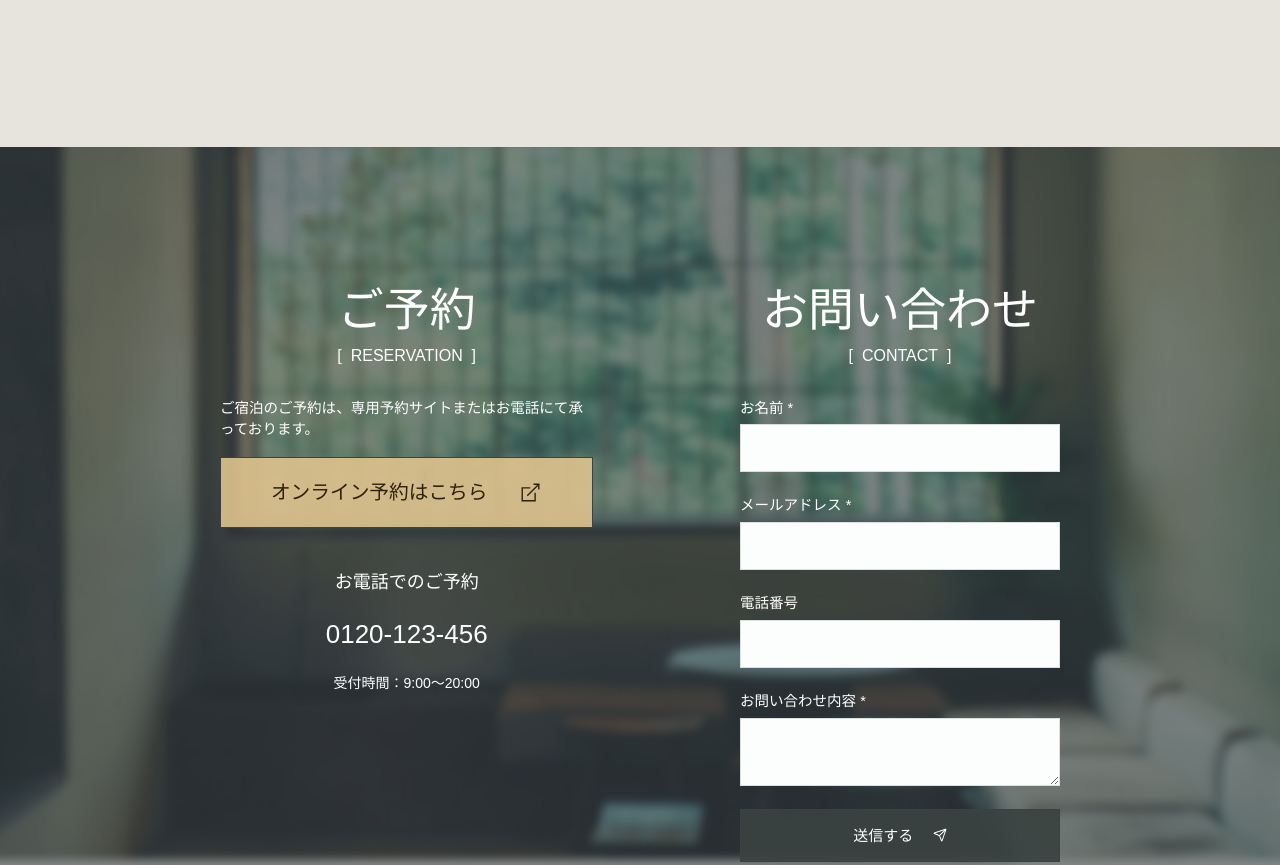
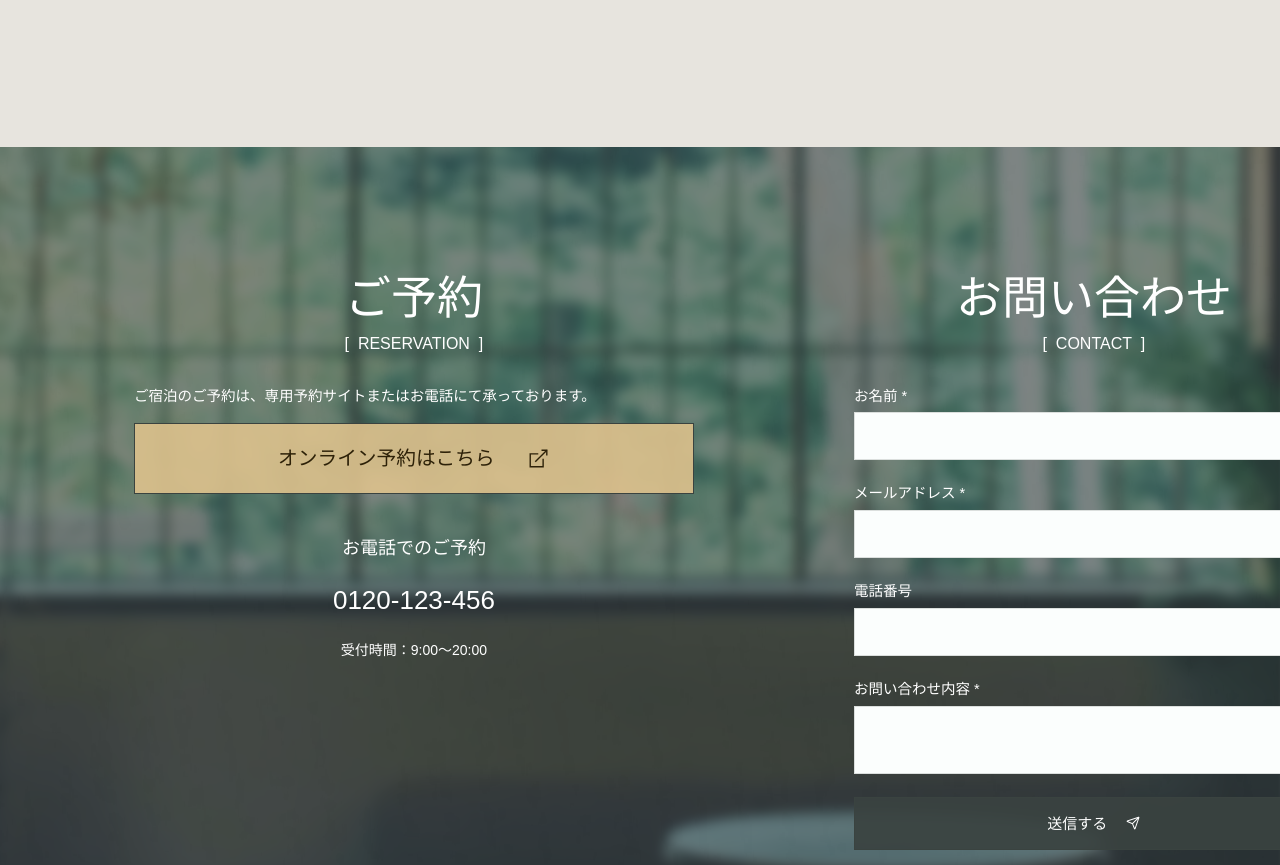
Before and after one commit to toyo0728/mock-project-d, a website: page index.html in a window 1280 px wide. Shown: the part 8424-9289 px from the top of the page. Drawn offline with Linux system fonts and the light colour scheme.

Commit message:
contactセクション背景修正

```diff
--- a/assets/js/script.js
+++ b/assets/js/script.js
@@ -9,14 +9,24 @@
     modal.setAttribute('aria-hidden', 'false');
     modal.classList.add('is-open');
     document.body.style.overflow = 'hidden';
-    const firstFocusable = modal.querySelector('button, [href], input, [tabindex]:not([tabindex="-1"])');
-    if (firstFocusable) firstFocusable.focus();
+
+    const container = modal.querySelector('.p-modal__container');
+    if (container) container.scrollTop = 0;
+
+    const focusTarget = modal.querySelector('.p-modal__title');
+    if (focusTarget) {
+      focusTarget.setAttribute('tabindex', '-1');
+      focusTarget.focus({ preventScroll: true });
+    }
   }
 
   function closeModal(modal) {
     modal.setAttribute('aria-hidden', 'true');
     modal.classList.remove('is-open');
     document.body.style.overflow = '';
+
+    const container = modal.querySelector('.p-modal__container');
+    if (container) container.scrollTop = 0;
   }
 
   openBtns.forEach((btn) => {
--- a/src/assets/sass/layout/_l-contact.scss
+++ b/src/assets/sass/layout/_l-contact.scss
@@ -4,6 +4,10 @@
   color: #fff;
   overflow: hidden;
   position: relative;
+
+  @media (min-width: 1000px) {
+    min-height: 1028px;
+  }
 }
 
 .l-contact__bg {
@@ -11,12 +15,28 @@
   position: absolute;
   z-index: 0;
 
+  @media (min-width: 1000px) {
+    left: 50%;
+    right: auto;
+    transform: translateX(-50%);
+    width: 100vw;
+  }
+
   &::after {
-    background-color: rgba(58, 67, 64, 0.64);
     content: '';
     inset: 0;
     position: absolute;
     z-index: 1;
+
+    @media (min-width: 1000px) {
+      background-color: rgba(58, 67, 64, 0.64);
+    }
+  }
+
+  picture {
+    display: block;
+    height: 100%;
+    width: 100%;
   }
 
   img {
@@ -27,17 +47,40 @@
     object-position: center;
     transform: scale(1.08);
     width: 100%;
+
+    @media (min-width: 1000px) {
+      height: 131.15%;
+      left: -4.69%;
+      position: absolute;
+      top: -28.21%;
+      transform: none;
+      width: 105.2%;
+    }
+
+    @media (min-width: 2560px) {
+      height: 100%;
+      left: 0;
+      object-fit: cover;
+      object-position: center;
+      top: 0;
+      width: 100%;
+    }
   }
 }
 
 .l-contact__inner {
   margin-inline: auto;
   max-width: 1920px;
-  padding-block: clamp(48px, calc(48px + (100vw - 320px) * 0.0957), 180px);
-  padding-inline: clamp(16px, calc(16px + (100vw - 320px) * 0.2125), 360px);
+  padding-block: 100px;
+  padding-inline: 25px;
   position: relative;
   width: 100%;
   z-index: 1;
+
+  @media (min-width: 1000px) {
+    padding-block: clamp(100px, calc(100px + (100vw - 1000px) * 0.1), 180px);
+    padding-inline: clamp(25px, calc(25px + (100vw - 1000px) * 0.389), 360px);
+  }
 }
 
 .l-contact .c-section-title-en {
--- a/src/assets/sass/project/_p-contact.scss
+++ b/src/assets/sass/project/_p-contact.scss
@@ -3,13 +3,13 @@
 .p-contact {
   display: flex;
   flex-direction: column;
-  gap: clamp(48px, calc(48px + (100vw - 320px) * 0.0327), 100px);
+  gap: 100px;
   width: 100%;
 
   @media (min-width: 1000px) {
     align-items: flex-start;
     flex-direction: row;
-    gap: clamp(40px, 5vw, 120px);
+    gap: 160px;
     justify-content: space-between;
   }
 }
@@ -25,14 +25,19 @@
 
   @media (min-width: 1000px) {
     align-items: flex-start;
-    flex: 0 1 clamp(320px, 29.17vw, 560px);
+    flex: 0 0 560px;
     margin-inline: 0;
-    max-width: clamp(320px, 29.17vw, 560px);
+    max-width: 560px;
+    width: 560px;
   }
 }
 
 .p-contact__head {
   margin-inline: auto;
+
+  @media (min-width: 1000px) {
+    width: 100%;
+  }
 }
 
 .p-contact__inquiry {
@@ -44,9 +49,10 @@
   width: 100%;
 
   @media (min-width: 1000px) {
-    flex: 0 1 clamp(280px, 25vw, 480px);
+    flex: 0 0 480px;
     margin-inline: 0;
-    max-width: clamp(280px, 25vw, 480px);
+    max-width: 480px;
+    width: 480px;
   }
 }
 
```
Also changed, not shown: assets/css/style.css, assets/css/style.min.css, assets/js/script.min.js.
